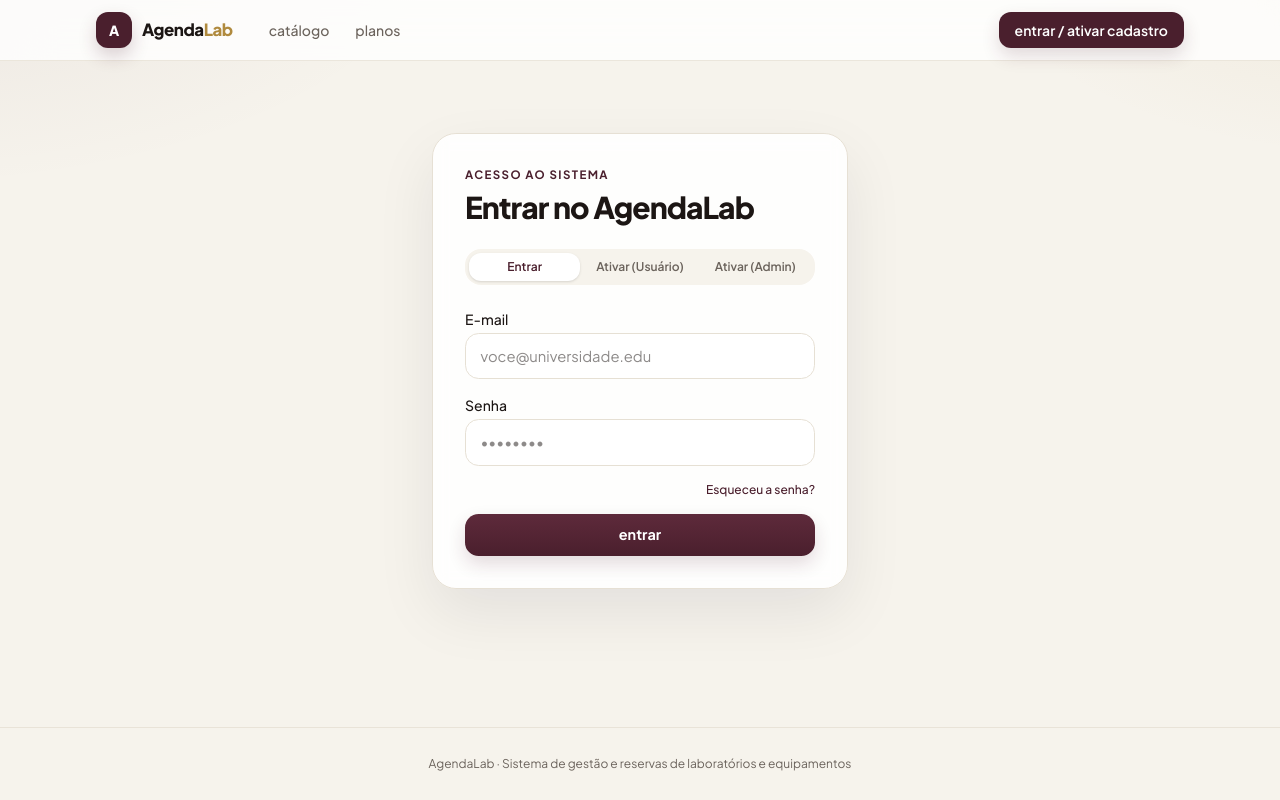
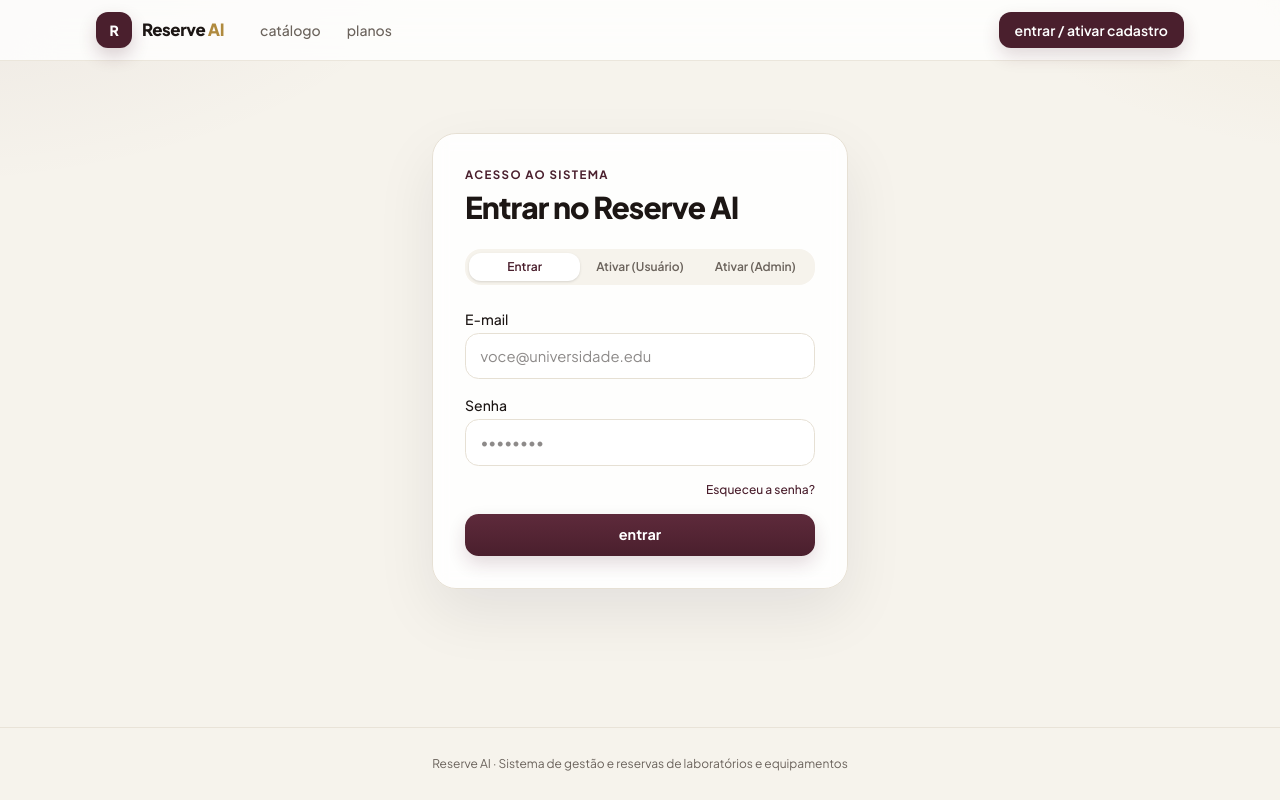
Before and after one commit to AdhemarCavalcanti/AgendaLab, a React (Vite) app: page /login in a window 1280 px wide. Built offline with nearby package versions, Linux system fonts and the light colour scheme; no server answers.

Commit message:
fix(branding): definir identidade visual como Reserve AI

```diff
--- a/index.html
+++ b/index.html
@@ -7,7 +7,7 @@
     <link rel="preconnect" href="https://fonts.googleapis.com">
     <link rel="preconnect" href="https://fonts.gstatic.com" crossorigin>
     <link href="https://fonts.googleapis.com/css2?family=Plus+Jakarta+Sans:ital,wght@0,400..800;1,400..800&display=swap" rel="stylesheet">
-    <title>AgendaLab</title>
+    <title>Reserve AI</title>
   </head>
   <body>
     <div id="root"></div>
--- a/src/App.tsx
+++ b/src/App.tsx
@@ -95,7 +95,7 @@
             </Routes>
           </main>
           <footer className="border-t border-(--color-border)/80 py-7 text-center text-xs text-(--color-ink-soft)">
-            AgendaLab · Sistema de gestão e reservas de laboratórios e equipamentos
+            Reserve AI · Sistema de gestão e reservas de laboratórios e equipamentos
           </footer>
         </div>
       </AuthProvider>
--- a/src/components/Navbar.tsx
+++ b/src/components/Navbar.tsx
@@ -65,10 +65,10 @@
         <div className="flex min-w-0 items-center gap-6">
           <NavLink to="/" className="flex items-center gap-2.5 shrink-0" onClick={() => setMenuAberto(false)}>
             <span className="grid h-9 w-9 place-items-center rounded-xl bg-(--color-cyan) text-sm font-extrabold tracking-tight text-white shadow-[0_8px_18px_color-mix(in_srgb,#4A1F2D_20%,transparent)]">
-              A
+              R
             </span>
             <span className="font-display text-[1.05rem] font-extrabold tracking-tight text-(--color-ink)">
-              Agenda<span className="text-(--color-accent)">Lab</span>
+              Reserve <span className="text-(--color-accent)">AI</span>
             </span>
           </NavLink>
           <nav className="hidden items-center gap-0.5 overflow-x-auto md:flex">{links}</nav>
--- a/src/pages/Login.tsx
+++ b/src/pages/Login.tsx
@@ -136,7 +136,7 @@
         </p>
 
         <h1 className="mb-6 font-display text-3xl font-extrabold tracking-tight">
-          {aba === 'entrar' && 'Entrar no AgendaLab'}
+          {aba === 'entrar' && 'Entrar no Reserve AI'}
           {aba === 'esqueci-senha' && 'Redefinir Senha'}
           {(aba === 'ativar-usuario' || aba === 'ativar-admin') &&
             'Ativar meu cadastro'}
--- a/src/pages/Perfil.tsx
+++ b/src/pages/Perfil.tsx
@@ -296,7 +296,7 @@
           </div>
 
           <p className="text-sm text-(--color-ink)">
-            Caso você não queira mais utilizar a plataforma AgendaLab, você tem a opção de excluir
+            Caso você não queira mais utilizar a plataforma Reserve AI, você tem a opção de excluir
             sua conta definitivamente e solicitar a remoção/anonimização de seus dados pessoais.
           </p>
 
```
Also changed, not shown: 2 other files (tests, documents, lock files or other folders).
